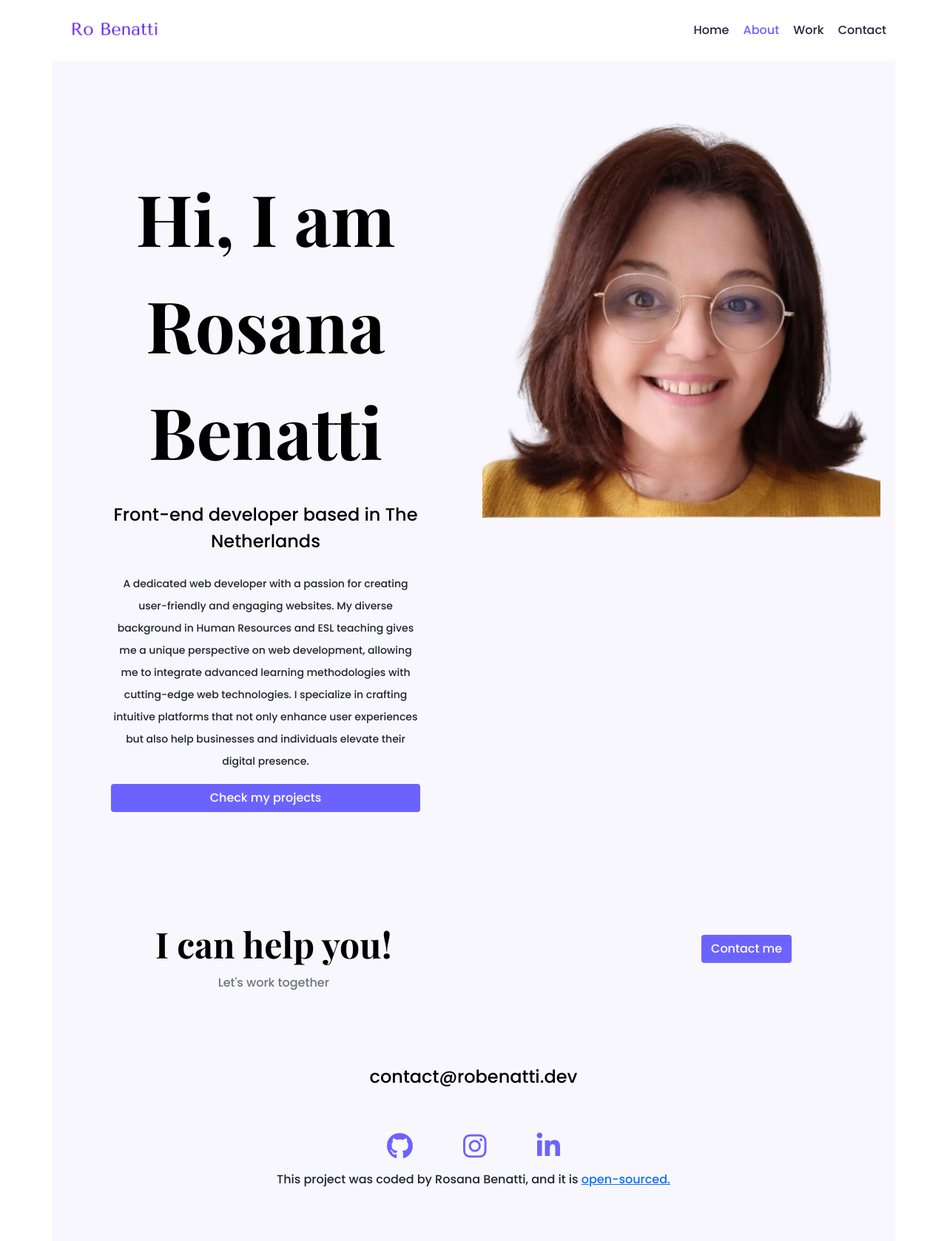
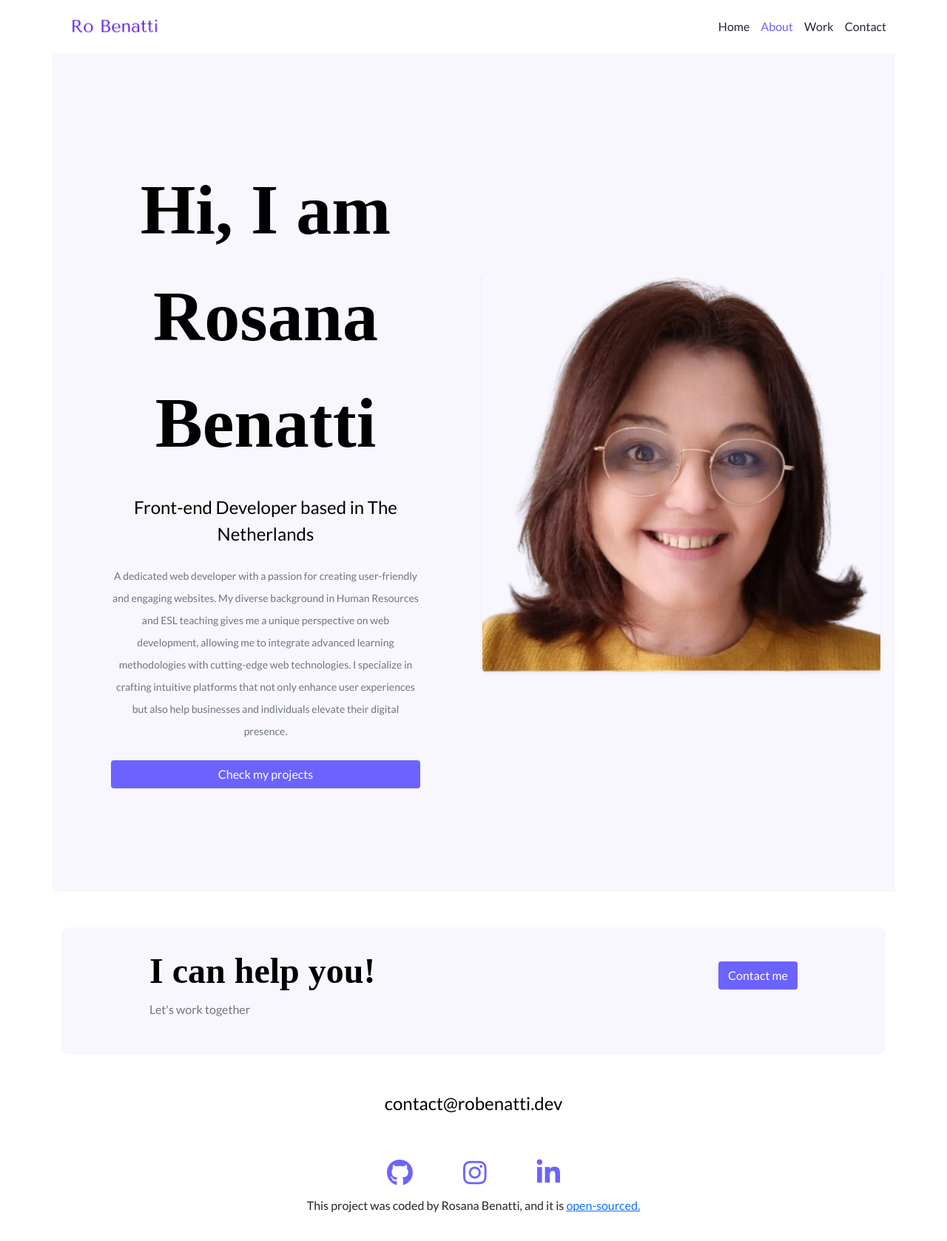
Before and after one commit to rosanabenatti/My-Portfolio-Week5, a plain HTML site: page about.html in a window 1280 px wide. Shown: the whole page at 74% size. Drawn offline with nearby package versions, Linux system fonts and the light colour scheme.

Commit message:
About page html adjustments

```diff
--- a/about.html
+++ b/about.html
@@ -16,9 +16,10 @@
       integrity="sha384-BmbxuPwQa2lc/FVzBcNJ7UAyJxM6wuqIj61tLrc4wSX0szH/Ev+nYRRuWlolflfl"
       crossorigin="anonymous"
     />
-    <link rel="preconnect" href="https://fonts.gstatic.com" />
+    <link rel="preconnect" href="https://fonts.googleapis.com" />
+    <link rel="preconnect" href="https://fonts.gstatic.com" crossorigin />
     <link
-      href="https://fonts.googleapis.com/css2?family=Playfair+Display:wght@700&family=Poppins:wght@500;700&display=swap"
+      href="https://fonts.googleapis.com/css2?family=Lato:ital,wght@0,100;0,300;0,400;0,700;0,900;1,100;1,300;1,400;1,700;1,900&display=swap"
       rel="stylesheet"
     />
     <link rel="stylesheet" href="styles/portfolio.css" />
@@ -35,33 +36,34 @@
   </head>
   <body>
     <div class="container">
-      <nav class="d-flex justify-content-between">
+      <nav class="d-flex justify-content-between align-items-center py-3">
         <a href="/" title="Home Page">
           <img src="images/RB-Logo5.png" class="logo" alt="Robenatti-logo" />
         </a>
-        <ul>
+        <ul class="nav-list">
           <li>
-            <a href="/" title="HomePage" title="Home Page"> Home</a>
+            <a href="/" title="HomePage">Home</a>
           </li>
           <li class="active">
-            <a href="/about.html" title="About RoBenatti's Page"> About</a>
+            <a href="/about.html" title="About RoBenatti's Page">About</a>
           </li>
           <li>
-            <a href="/work.html" title="RoBenatti Work Page"> Work</a>
+            <a href="/work.html" title="RoBenatti Work Page">Work</a>
           </li>
           <li>
-            <a href="/contact.html" title="RoBenatti Contact Page"> Contact</a>
+            <a href="/contact.html" title="RoBenatti Contact Page">Contact</a>
           </li>
         </ul>
       </nav>
     </div>
+
     <div class="content-container container">
-      <div class="row">
+      <div class="row align-items-center">
         <div class="col-lg-6">
           <div class="content">
             <h1 class="mb-4">Hi, I am Rosana Benatti</h1>
-            <h2 class="mb-4">Front-end developer based in The Netherlands</h2>
-            <p>
+            <h2 class="mb-4">Front-end Developer based in The Netherlands</h2>
+            <p class="mb-4 text-muted">
               A dedicated web developer with a passion for creating
               user-friendly and engaging websites. My diverse background in
               Human Resources and ESL teaching gives me a unique perspective on
@@ -71,18 +73,21 @@
               experiences but also help businesses and individuals elevate their
               digital presence.
             </p>
-            <a href="" class="btn btn-branding">Check my projects</a>
+            <a href="work.html" class="btn btn-branding">Check my projects</a>
           </div>
         </div>
-        <div class="col-lg-6">
+        <div class="col-lg-6 text-center">
           <img
             src="images/Rosana-Benatti.png"
             alt="Rosana Benatti"
-            class="img-fluid"
+            class="img-fluid rounded shadow-sm"
           />
         </div>
       </div>
-      <footer>
+    </div>
+
+    <footer class="footer mt-5">
+      <div class="container">
         <div class="contact-box justify-content-between mb-5 d-none d-md-flex">
           <div>
             <h3>I can help you!</h3>
@@ -100,7 +105,7 @@
         </div>
         <div class="d-flex justify-content-center mb-5">
           <a
-            href="contact@robenatti.dev"
+            href="mailto:contact@robenatti.dev"
             class="email-link"
             title="Email RoBenatti"
           >
@@ -116,7 +121,7 @@
             <i class="fa fa-github" style="font-size: 36px"></i>
           </a>
           <a
-            href="https://www.instragram.com/rosanaabenatti"
+            href="https://www.instagram.com/rosanaabenatti"
             target="_blank"
             title="RoBenatti Instagram"
           >
@@ -138,7 +143,7 @@
             >open-sourced.</a
           >
         </p>
-      </footer>
-    </div>
+      </div>
+    </footer>
   </body>
 </html>
--- a/styles/portfolio.css
+++ b/styles/portfolio.css
@@ -3,7 +3,7 @@
   --branding-hover-color: #5a52e1;
   --secondary-color: #f9f7fe;
   --heading-font-family: "Playfair Display", serif;
-  --default-font-family: "Poppins", sans-serif;
+  --default-font-family: "Lato", sans-serif;
 }
 
 body {
@@ -116,16 +116,12 @@ nav {
   padding: 20px 0;
 }
 
-nav ul {
+.nav-list {
   padding: 0;
   margin: 0;
-}
-
-nav li {
-  display: inline;
   list-style: none;
-  line-height: 42px;
-  margin-left: 15px;
+  display: flex;
+  gap: 15px;
 }
 
 nav a {
@@ -137,6 +133,10 @@ nav a {
 nav a:hover,
 nav li.active a {
   color: var(--branding-color);
+}
+
+.project-container .row {
+  align-items: center;
 }
 
 footer {
```
Also changed, not shown: contact.html (+3 -2 lines), index.html (+58 -45 lines), work.html (+3 -2 lines).
